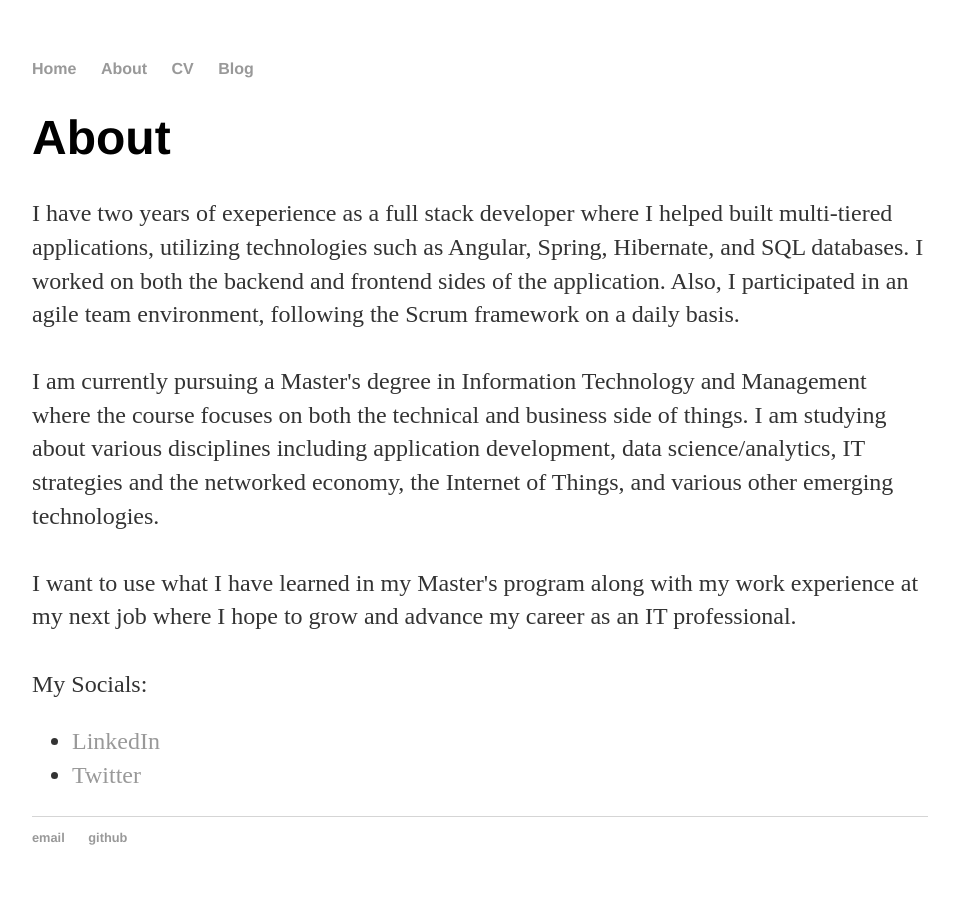
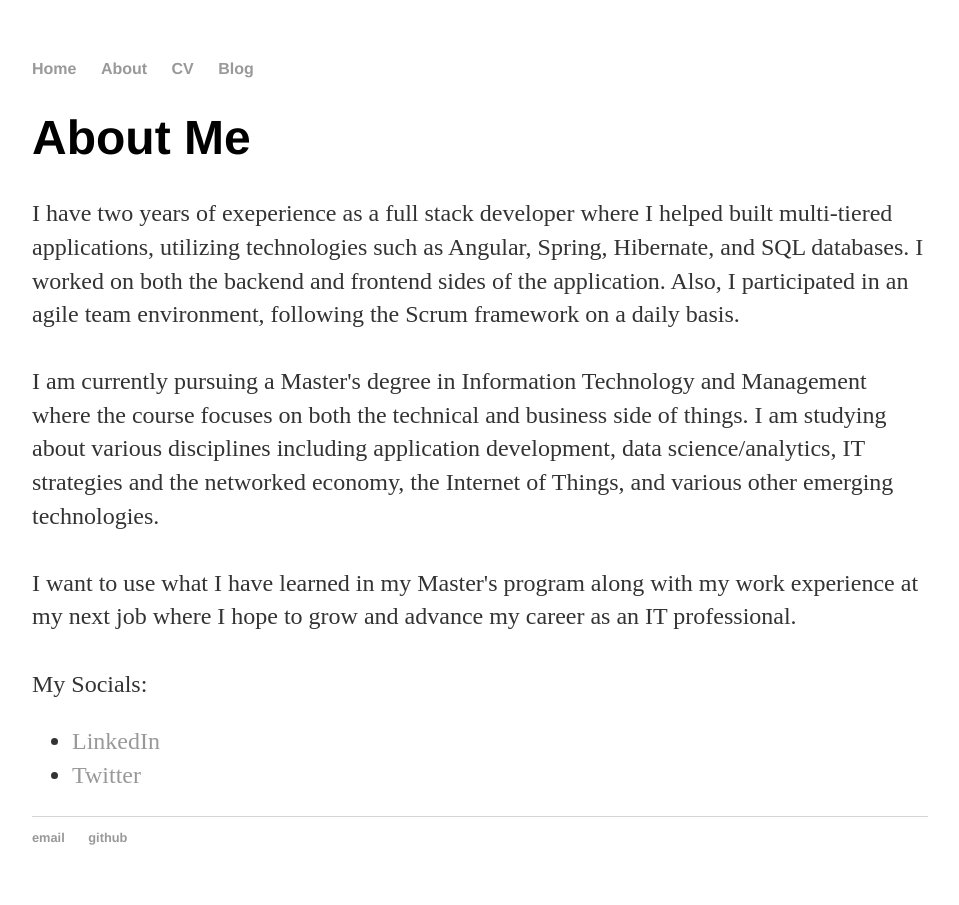
Before and after one commit to sharangw/sharangw.github.io, a Jekyll site: the page built from about/index.html, in a window 1280 px wide. Shown: the whole page, without its empty margins (160-1119 px from the left). Built offline with Jekyll 4.4.1, drawn with Linux system fonts in a browser that asks for light colours.

Commit message:
update stuff

```diff
--- a/about/index.html
+++ b/about/index.html
@@ -4,7 +4,7 @@ title: About Sharang Wakankar
 ---
 
 		<div class="about">
-			<h1>About</h1>
+			<h1>About Me</h1>
 			<p>I have two years of exeperience as a full stack developer where I helped built multi-tiered applications, utilizing technologies such as Angular, Spring, Hibernate, and SQL databases. I worked on both the backend and frontend sides of the application. Also, I participated in an agile team environment, following the Scrum framework on a daily basis. <br><br>
 
 			I am currently pursuing a Master's degree in Information Technology and Management where the course focuses on both the technical and business side of things. I am studying about various disciplines including application development, data science/analytics, IT strategies and the networked economy, the Internet of Things, and various other emerging technologies. <br><br>
```
Also changed, not shown: README.md.
